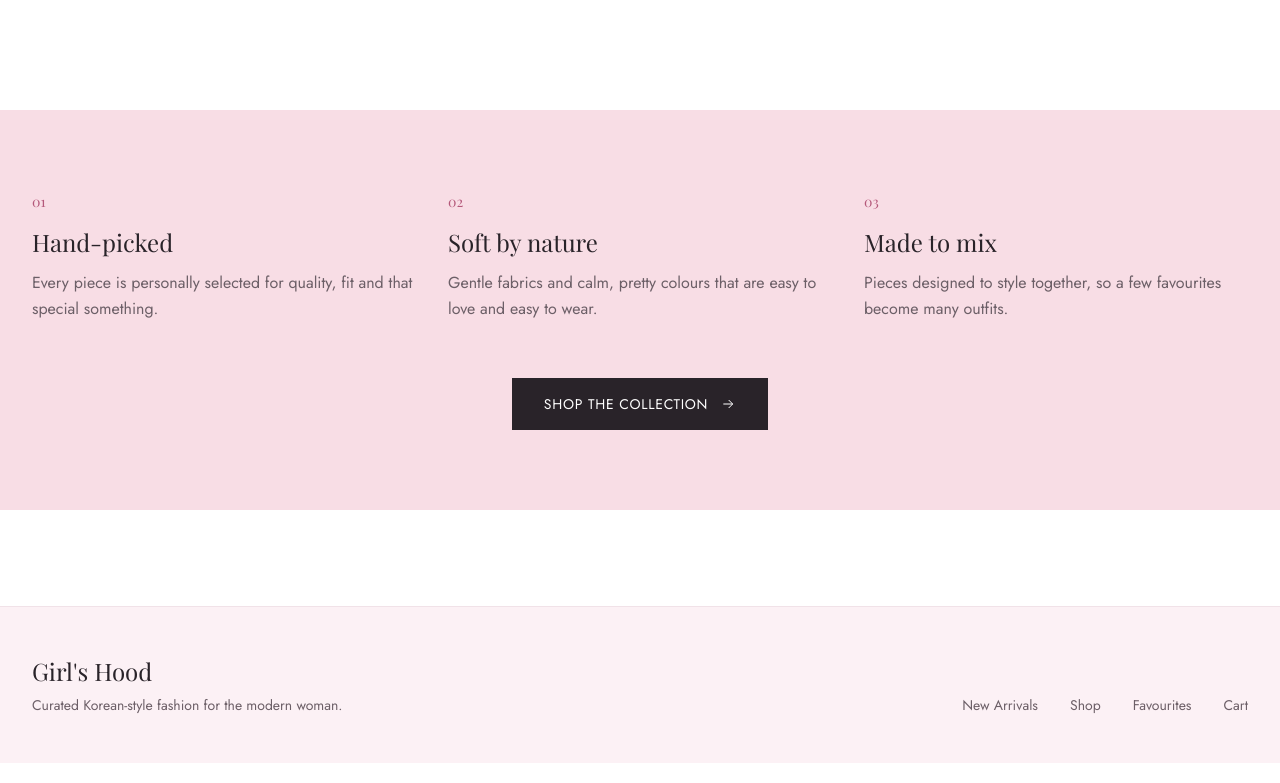
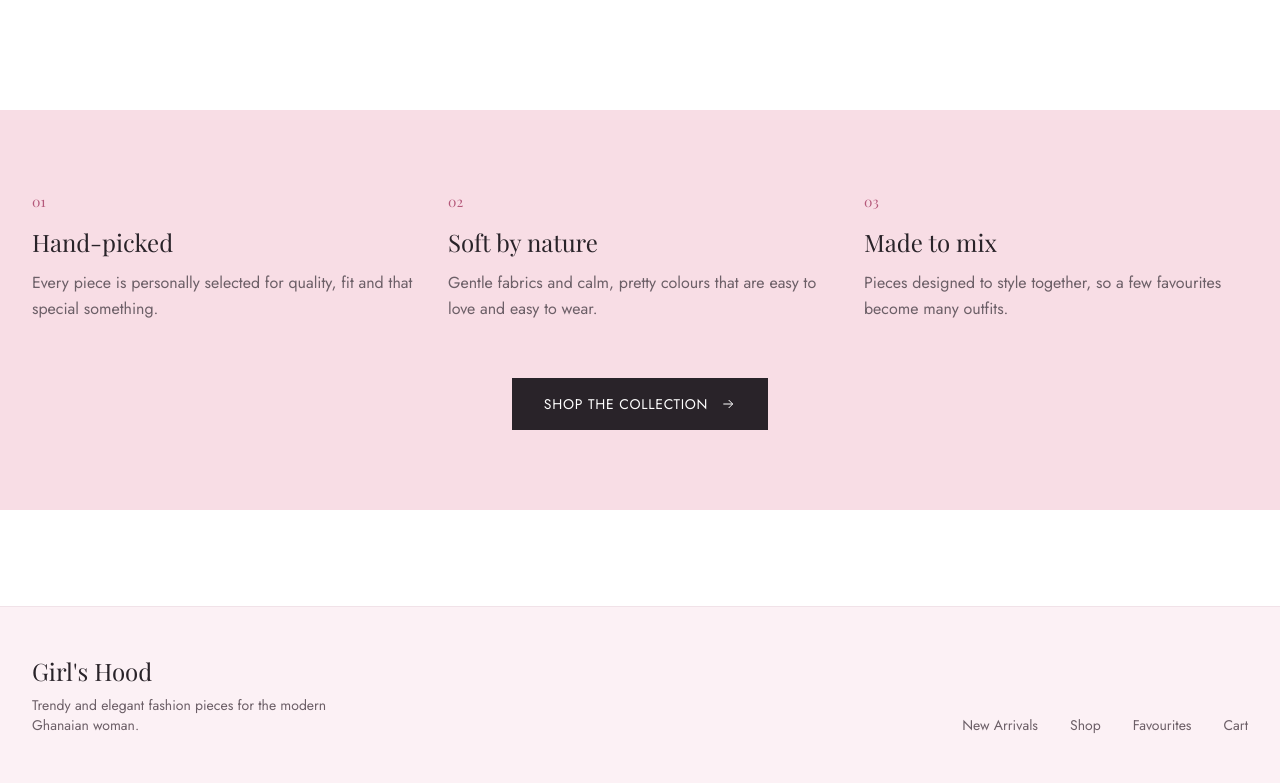
Before and after one commit to Amankwah-Samuel/fashionShop, a Next.js app: page / in a window 1280 px wide. Shown: the part 1420-2203 px from the top of the page. Built offline with nearby package versions, Linux system fonts and the light colour scheme; a web font is replaced by a local one.

Commit message:
footer changes

```diff
--- a/app/(store)/layout.tsx
+++ b/app/(store)/layout.tsx
@@ -12,7 +12,7 @@ export default function StoreLayout({ children }: LayoutProps<"/">) {
           <div>
             <p className="font-serif text-2xl text-ink">Girl&apos;s Hood</p>
             <p className="mt-2 max-w-xs text-sm text-muted">
-              Curated Korean-style fashion for the modern woman.
+             Trendy and elegant fashion pieces for the modern Ghanaian woman.
             </p>
           </div>
           <nav aria-label="Footer">
```
